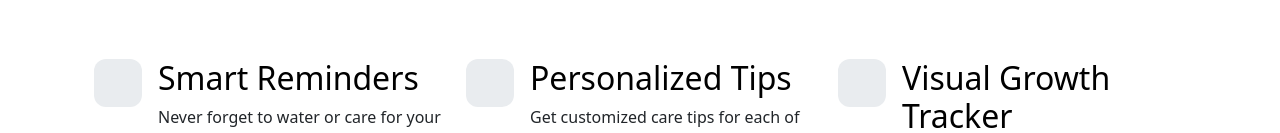
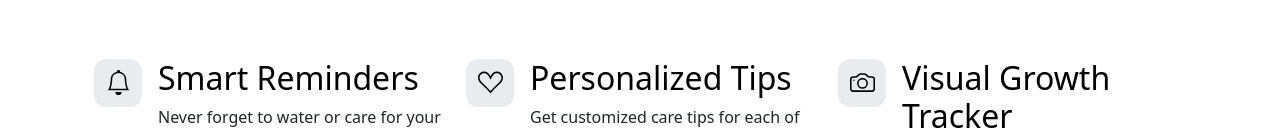
Before and after one commit to akwnorris/green-thumb, a plain HTML site: page index.html in a window 1280 px wide. Shown: the part 882-1015 px from the top of the page. Drawn offline with nearby package versions, Linux system fonts and the light colour scheme.

Commit message:
Update icons for Smart Reminders, Personalized Tips, and Visual Growth Tracker

```diff
--- a/index.html
+++ b/index.html
@@ -42,7 +42,9 @@
       <div class="row g-4 py-5 row-cols-1 row-cols-lg-3">
         <div class="col d-flex align-items-start">
           <div class="icon-square text-body-emphasis bg-body-secondary d-inline-flex align-items-center justify-content-center fs-4 flex-shrink-0 me-3">
-            <svg class="bi" width="1em" height="1em"><use xlink:href="#toggles2"></use></svg>
+            <svg xmlns="http://www.w3.org/2000/svg" width="25" height="25" fill="currentColor" class="bi bi-bell" viewBox="0 0 16 16">
+              <path d="M8 16a2 2 0 0 0 2-2H6a2 2 0 0 0 2 2M8 1.918l-.797.161A4 4 0 0 0 4 6c0 .628-.134 2.197-.459 3.742-.16.767-.376 1.566-.663 2.258h10.244c-.287-.692-.502-1.49-.663-2.258C12.134 8.197 12 6.628 12 6a4 4 0 0 0-3.203-3.92zM14.22 12c.223.447.481.801.78 1H1c.299-.199.557-.553.78-1C2.68 10.2 3 6.88 3 6c0-2.42 1.72-4.44 4.005-4.901a1 1 0 1 1 1.99 0A5 5 0 0 1 13 6c0 .88.32 4.2 1.22 6"/>
+            </svg>
           </div>
           <div>
             <h3 class="fs-2 text-body-emphasis">Smart Reminders</h3>
@@ -51,7 +53,9 @@
         </div>
         <div class="col d-flex align-items-start">
           <div class="icon-square text-body-emphasis bg-body-secondary d-inline-flex align-items-center justify-content-center fs-4 flex-shrink-0 me-3">
-            <svg class="bi" width="1em" height="1em"><use xlink:href="#cpu-fill"></use></svg>
+            <svg xmlns="http://www.w3.org/2000/svg" width="25" height="25" fill="currentColor" class="bi bi-suit-heart" viewBox="0 0 16 16">
+              <path d="m8 6.236-.894-1.789c-.222-.443-.607-1.08-1.152-1.595C5.418 2.345 4.776 2 4 2 2.324 2 1 3.326 1 4.92c0 1.211.554 2.066 1.868 3.37.337.334.721.695 1.146 1.093C5.122 10.423 6.5 11.717 8 13.447c1.5-1.73 2.878-3.024 3.986-4.064.425-.398.81-.76 1.146-1.093C14.446 6.986 15 6.131 15 4.92 15 3.326 13.676 2 12 2c-.777 0-1.418.345-1.954.852-.545.515-.93 1.152-1.152 1.595zm.392 8.292a.513.513 0 0 1-.784 0c-1.601-1.902-3.05-3.262-4.243-4.381C1.3 8.208 0 6.989 0 4.92 0 2.755 1.79 1 4 1c1.6 0 2.719 1.05 3.404 2.008.26.365.458.716.596.992a7.6 7.6 0 0 1 .596-.992C9.281 2.049 10.4 1 12 1c2.21 0 4 1.755 4 3.92 0 2.069-1.3 3.288-3.365 5.227-1.193 1.12-2.642 2.48-4.243 4.38z"/>
+            </svg>
           </div>
           <div>
             <h3 class="fs-2 text-body-emphasis">Personalized Tips</h3>
@@ -60,7 +64,10 @@
         </div>
         <div class="col d-flex align-items-start">
           <div class="icon-square text-body-emphasis bg-body-secondary d-inline-flex align-items-center justify-content-center fs-4 flex-shrink-0 me-3">
-            <svg class="bi" width="1em" height="1em"><use xlink:href="#tools"></use></svg>
+            <svg xmlns="http://www.w3.org/2000/svg" width="25" height="25" fill="currentColor" class="bi bi-camera" viewBox="0 0 16 16">
+              <path d="M15 12a1 1 0 0 1-1 1H2a1 1 0 0 1-1-1V6a1 1 0 0 1 1-1h1.172a3 3 0 0 0 2.12-.879l.83-.828A1 1 0 0 1 6.827 3h2.344a1 1 0 0 1 .707.293l.828.828A3 3 0 0 0 12.828 5H14a1 1 0 0 1 1 1zM2 4a2 2 0 0 0-2 2v6a2 2 0 0 0 2 2h12a2 2 0 0 0 2-2V6a2 2 0 0 0-2-2h-1.172a2 2 0 0 1-1.414-.586l-.828-.828A2 2 0 0 0 9.172 2H6.828a2 2 0 0 0-1.414.586l-.828.828A2 2 0 0 1 3.172 4z"/>
+              <path d="M8 11a2.5 2.5 0 1 1 0-5 2.5 2.5 0 0 1 0 5m0 1a3.5 3.5 0 1 0 0-7 3.5 3.5 0 0 0 0 7M3 6.5a.5.5 0 1 1-1 0 .5.5 0 0 1 1 0"/>
+            </svg>
           </div>
           <div>
             <h3 class="fs-2 text-body-emphasis">Visual Growth Tracker</h3>
```
